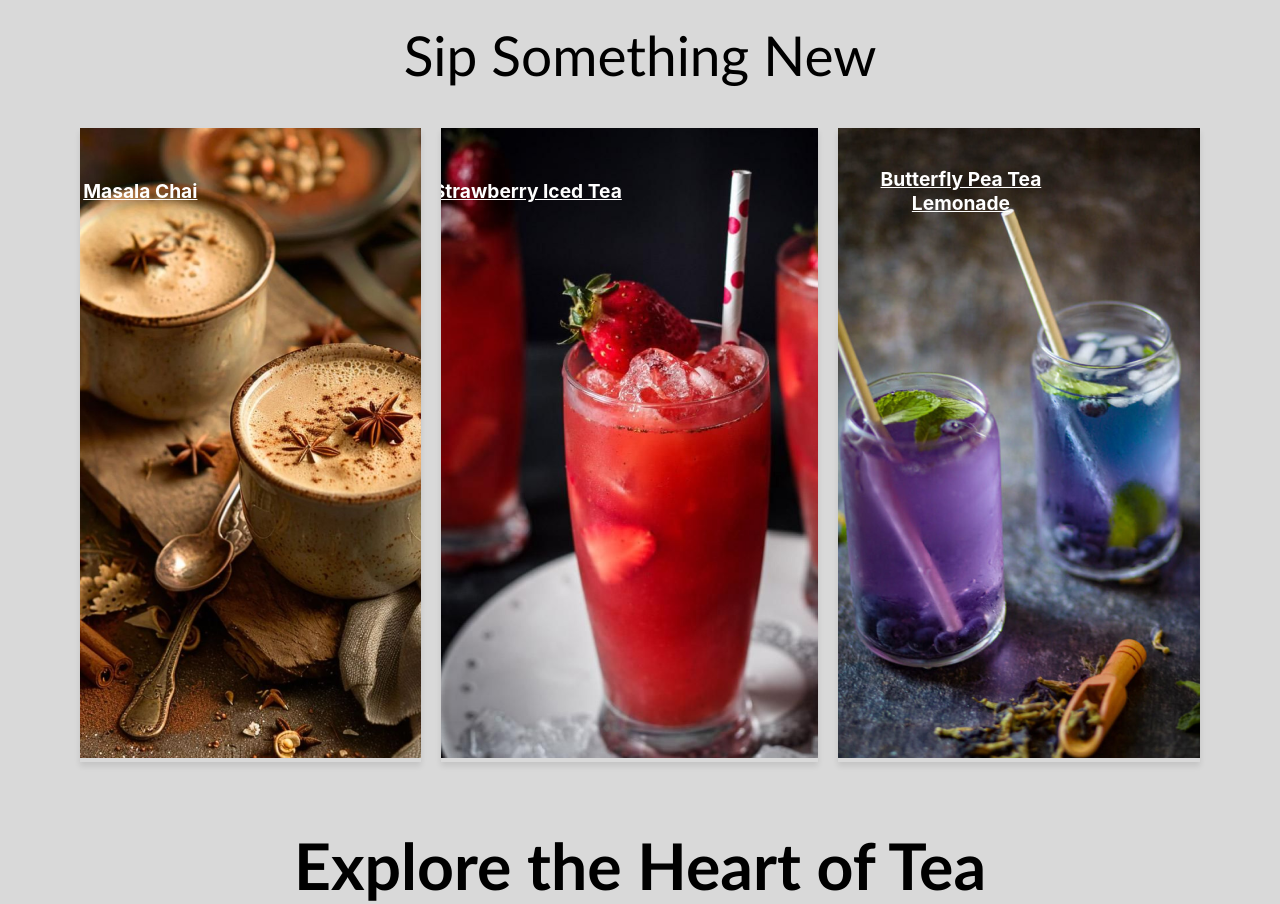
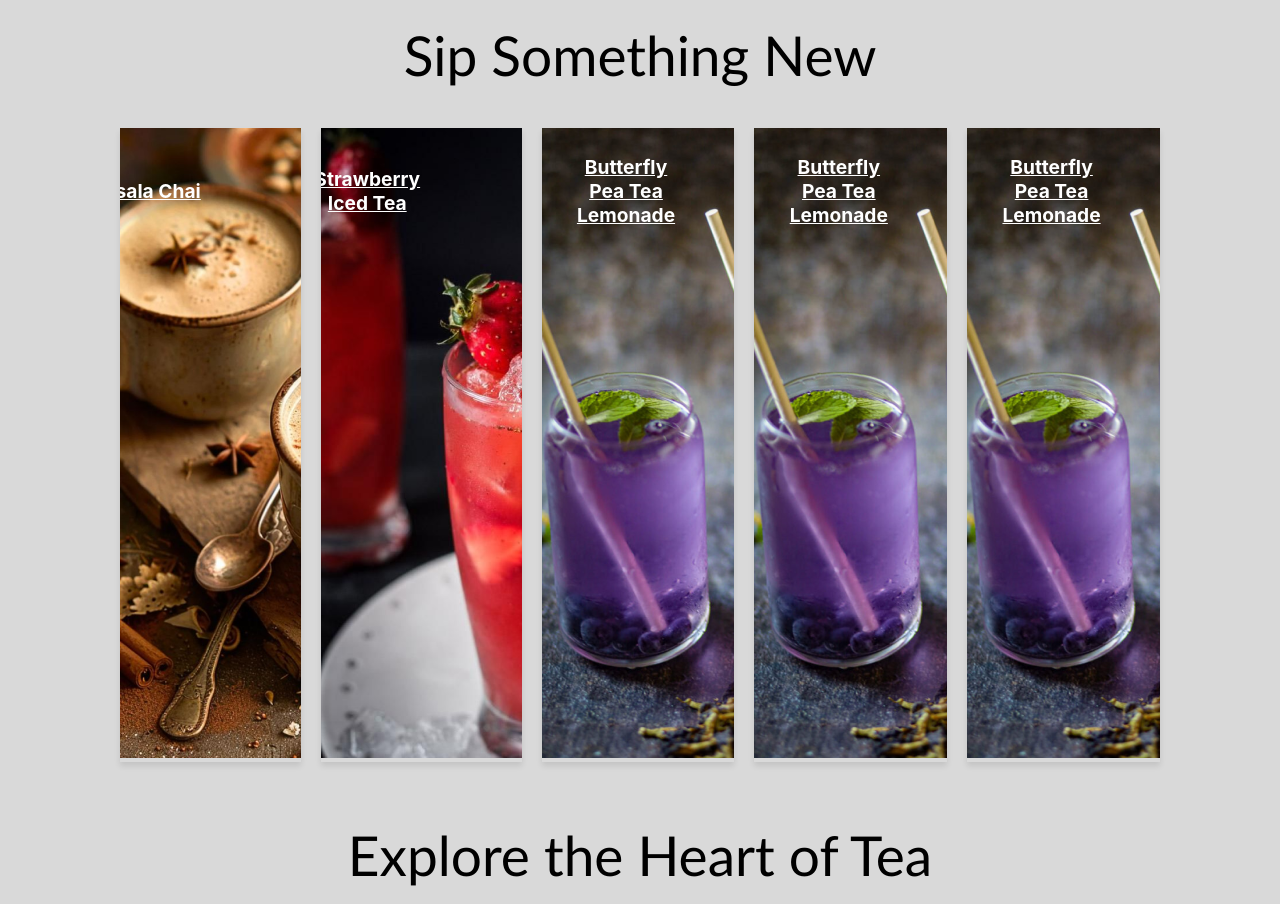
Before and after one commit to KushaRa/CeySip, a React (Create React App) app in the folder ceylon_t/: page / in a window 1280 px wide. Shown: the part 1620-2524 px from the top of the page. Built offline with nearby package versions, Linux system fonts and the light colour scheme.

Commit message:
added corrsal

```diff
--- a/ceylon_t/package.json
+++ b/ceylon_t/package.json
@@ -9,6 +9,8 @@
     "react": "^18.3.1",
     "react-dom": "^18.3.1",
     "react-scripts": "5.0.1",
+    "react-slick": "^0.30.2",
+    "slick-carousel": "^1.8.1",
     "web-vitals": "^2.1.4"
   },
   "scripts": {
--- a/ceylon_t/src/Pages/section2/recipe.css
+++ b/ceylon_t/src/Pages/section2/recipe.css
@@ -21,8 +21,8 @@
     justify-content: space-between; /* Adjusts spacing between the images */
     align-items: center; /* Aligns items vertically in the center */
     gap: 20px;
-    margin-left:80px;
-    margin-right: 80px;
+    margin-left:120px;
+    margin-right: 120px;
 
 
 }
--- a/ceylon_t/src/Pages/section2/recipe.jsx
+++ b/ceylon_t/src/Pages/section2/recipe.jsx
@@ -3,10 +3,46 @@ import './recipe.css';
 import img1 from '../../Assets/image1.png';
 import img2 from '../../Assets/image2.png';
 import img3 from '../../Assets/image3.png';
+import "slick-carousel/slick/slick.css";
+import "slick-carousel/slick/slick-theme.css";
 import './recipe.css'
 
 
 function Recipe() {
+  var settings = {
+    dots: true,
+    infinite: false,
+    speed: 500,
+    slidesToShow: 4,
+    slidesToScroll: 4,
+    initialSlide: 0,
+    responsive: [
+      {
+        breakpoint: 1024,
+        settings: {
+          slidesToShow: 3,
+          slidesToScroll: 3,
+          infinite: true,
+          dots: true
+        }
+      },
+      {
+        breakpoint: 600,
+        settings: {
+          slidesToShow: 2,
+          slidesToScroll: 2,
+          initialSlide: 2
+        }
+      },
+      {
+        breakpoint: 480,
+        settings: {
+          slidesToShow: 1,
+          slidesToScroll: 1
+        }
+      }
+    ]
+  };
   return (
 
     <div className='sec2'>
@@ -46,7 +82,32 @@ function Recipe() {
         served chilled, with mint leaves for garnish.
         </p>
           </div>
+      </div>
 
+      <div className='card'>
+        <img src={img3} alt='chai'/>
+        <div className='textOverlay' style={{marginLeft:'40px'}}>Butterfly Pea Tea Lemonade</div>
+        <div className='cOverlay'>
+          <p>
+        Known for its vibrant color, this drink is made from
+         butterfly pea flower tea, which changes color when mixed with
+         acidic ingredients like lemon juice. It is typically
+        served chilled, with mint leaves for garnish.
+        </p>
+          </div>
+      </div>
+
+      <div className='card'>
+        <img src={img3} alt='chai'/>
+        <div className='textOverlay' style={{marginLeft:'40px'}}>Butterfly Pea Tea Lemonade</div>
+        <div className='cOverlay'>
+          <p>
+        Known for its vibrant color, this drink is made from
+         butterfly pea flower tea, which changes color when mixed with
+         acidic ingredients like lemon juice. It is typically
+        served chilled, with mint leaves for garnish.
+        </p>
+          </div>
       </div>
 
     </div>
--- a/ceylon_t/src/Pages/section3/location.css
+++ b/ceylon_t/src/Pages/section3/location.css
@@ -2,12 +2,15 @@
     font-family: 'Trebuchet MS', 'Lucida Sans Unicode', 'Lucida Grande', 'Lucida Sans', Arial, sans-serif;
     margin-top: 60px;
     margin-bottom:40px;
-    font-size: 55px;
-    font-weight: lighter;
+
+
 
 }
-
-.secHeader {
+.secHeader h3 {
    text-align: center;
-
+   font-family: 'Trebuchet MS', 'Lucida Sans Unicode', 'Lucida Grande', 'Lucida Sans', Arial, sans-serif;
+   margin-top: 50px;
+   margin-bottom:40px;
+   font-size: 55px;
+   font-weight: lighter;
 }
--- a/ceylon_t/src/Pages/section3/location.jsx
+++ b/ceylon_t/src/Pages/section3/location.jsx
@@ -6,7 +6,6 @@ const Locations = () => {
     <div className='sec4'>
         <div className='secHeader'>
             <h3 className='sechhead'>Explore the Heart of Tea</h3>
-            <p></p>
         </div>
 
 
```
Also changed, not shown: 1 other file (tests, documents, lock files or other folders).
